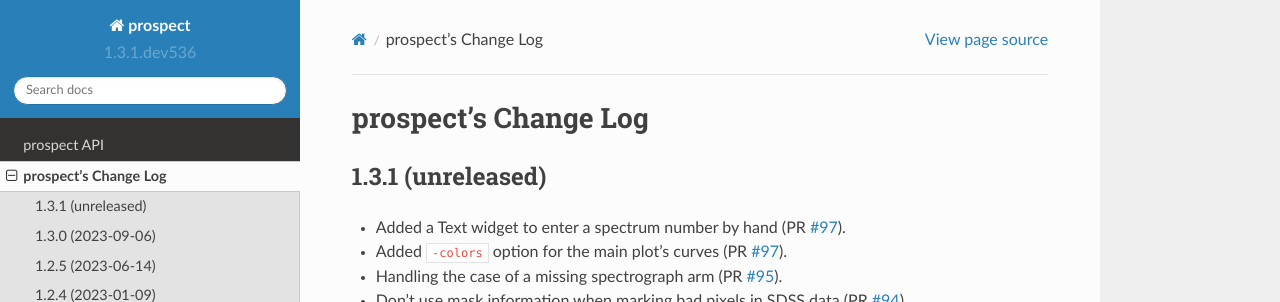
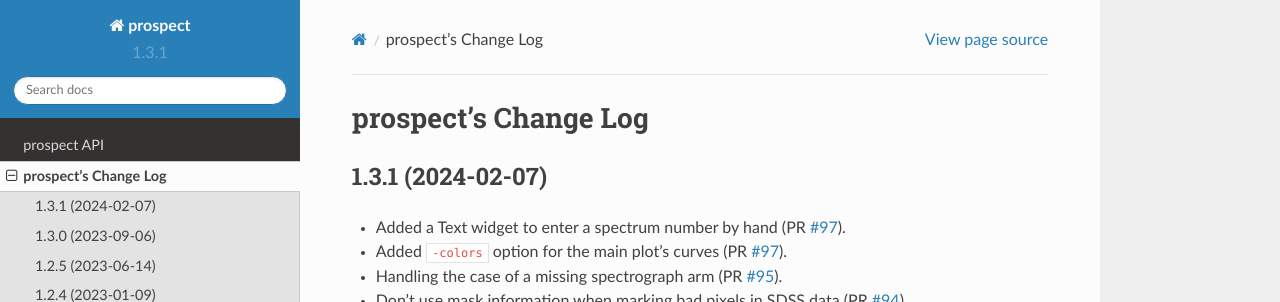
Before and after one commit to desihub/prospect, a Sphinx documentation site: the page built from doc/changes.rst, in a window 1280 px wide and 900 px high. Shown: the top 302 px of the window. Built offline with Sphinx 7.4.7 and the Read the Docs theme 2.0.0, drawn with Linux system fonts in a browser that asks for light colours.

Commit message:
preparing for next tag

```diff
--- a/doc/changes.rst
+++ b/doc/changes.rst
@@ -2,7 +2,7 @@
 prospect's Change Log
 =====================
 
-1.3.1 (unreleased)
+1.3.1 (2024-02-07)
 ------------------
 
 * Added a Text widget to enter a spectrum number by hand (PR `#97`_).
--- a/py/prospect/_version.py
+++ b/py/prospect/_version.py
@@ -1 +1 @@
-__version__ = '1.3.1.dev536'
+__version__ = '1.3.1'
```
